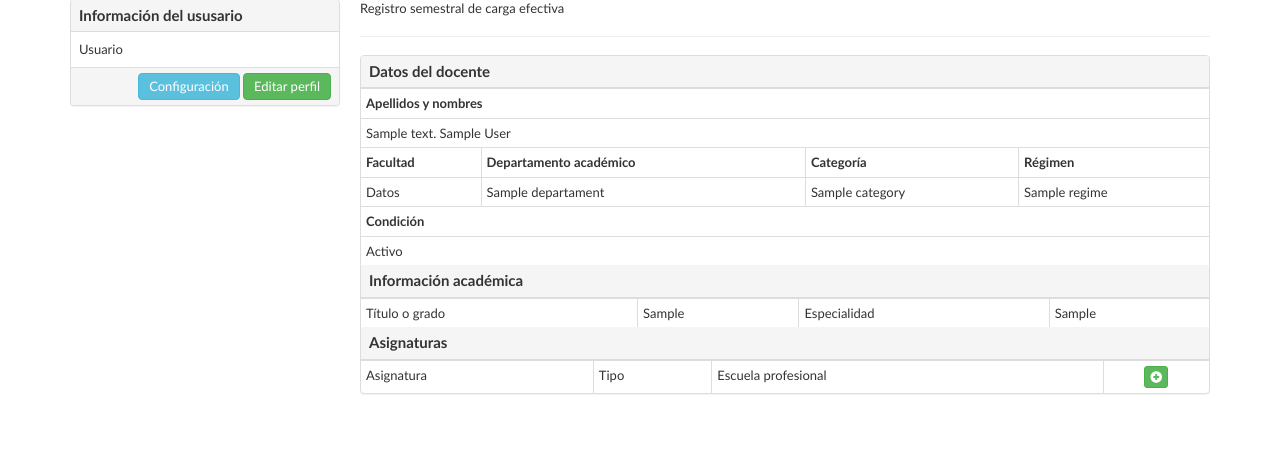
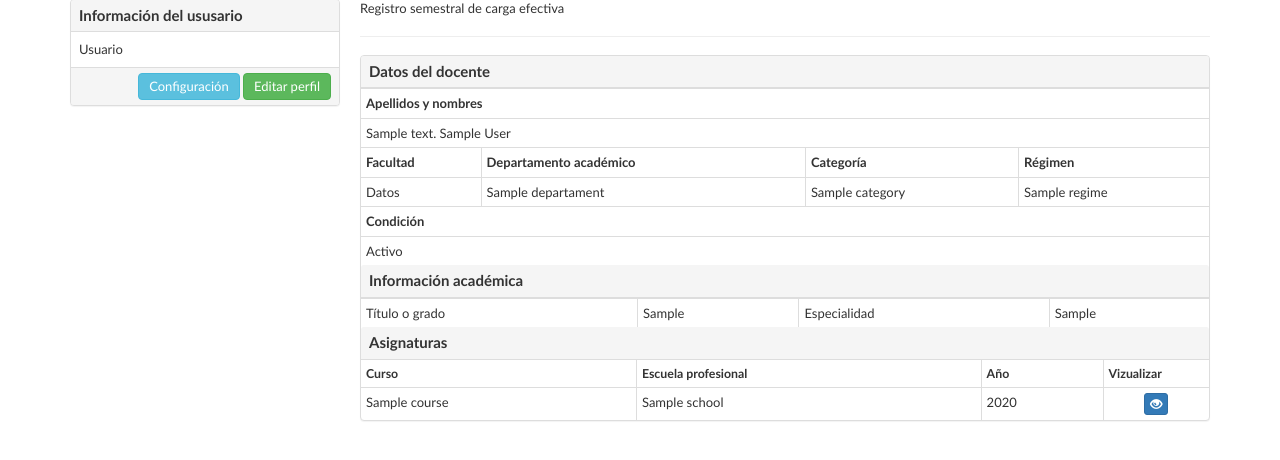
Before and after one commit to williamccondori/unsa_sistema_academico, a Django app: page /administracion/control_horas_lectivas/carga_efectiva in a window 1280 px wide. Shown: the part 70-530 px from the top of the page. Run offline with Django 3.2, Linux system fonts and the light colour scheme; tables that the repository leaves empty hold one stand-in row (values such as "Sample post"); data that the repository does not hold is empty; parts of the project's set-up code (start-up, migrations or seed data) failed here and were passed over; some libraries are stand-ins or nearby versions.

Commit message:
Se agrega la consulta de cursos a la ventana de carga efectiva

```diff
--- a/control_horas_lectivas/api_controllers/course_api_controller.py
+++ b/control_horas_lectivas/api_controllers/course_api_controller.py
@@ -48,10 +48,11 @@ class CourseApiController(View):
 
     def delete(self, request, *args, **kwargs):
         try:
+
             course_service = CourseService()
             course_dto = CourseDto()
 
-            course_dto.from_json(request.GET)
+            course_dto.from_json_delete(request.GET)
             course_service.delete(course_dto)
 
             return JsonResponse(encode.to_json(
--- a/control_horas_lectivas/dtos/course_dto.py
+++ b/control_horas_lectivas/dtos/course_dto.py
@@ -35,3 +35,11 @@ class CourseDto(object):
             )
             hours_dto.append(hour_dto)
         self.HoursDto = hours_dto
+
+    def from_json_delete(self, json_data):
+        self.Id = json_data["Id"]
+        self.Name = json_data["Name"]
+        self.Credit = json_data["Credit"]
+        self.IdStudyPlan = json_data["IdStudyPlan"]
+        self.IdTeacher = json_data["IdTeacher"]
+        self.Estado = json_data["Estado"]
--- a/control_horas_lectivas/dtos/teacher_dto.py
+++ b/control_horas_lectivas/dtos/teacher_dto.py
@@ -7,7 +7,7 @@ class TeacherDto(object):
     def __init__(self, id=0, name='', address_name='', degree=''
         , speciality='', id_departament=0, id_category=0, id_regime=0
         , departament_dto=DepartamentDto(), category_dto=CategoryDto()
-        , regime_dto=RegimeDto(), estado=0):
+        , regime_dto=RegimeDto(), courses_dto=[], estado=0):
         self.Id = id
         self.Name = name
         self.AddressName = address_name
@@ -16,10 +16,10 @@ class TeacherDto(object):
         self.IdDepartament = id_departament
         self.IdCategory = id_category
         self.IdRegime = id_regime
-
         self.DepartamentDto = departament_dto
         self.CategoryDto = category_dto
         self.Regime = regime_dto
+        self.CoursesDto = courses_dto
 
         self.Estado = estado
 
--- a/control_horas_lectivas/servicios/carga_efectiva_service.py
+++ b/control_horas_lectivas/servicios/carga_efectiva_service.py
@@ -4,6 +4,9 @@ from control_horas_lectivas.dtos.teacher_dto import TeacherDto
 from control_horas_lectivas.dtos.departament_dto import DepartamentDto
 from control_horas_lectivas.dtos.category_dto import CategoryDto
 from control_horas_lectivas.dtos.regime_dto import RegimeDto
+from control_horas_lectivas.dtos.course_dto import CourseDto
+from control_horas_lectivas.dtos.study_plan_dto import StudyPlanDto
+from control_horas_lectivas.dtos.school_dto import SchoolDto
 
 class CargaEfectivaService(object):
 
@@ -12,6 +15,25 @@ class CargaEfectivaService(object):
 
         teacher = Teacher.objects.filter(pk=teacher_id)
         teacher = teacher[0]
+
+        courses_dto = []
+
+        for course in teacher.course_set.all():
+            courses_dto.append(CourseDto(
+                id=course.id,
+                name=course.name,
+                id_study_plan=course.study_plan_id,
+                id_teacher=course.teacher_id,
+                study_plan_dto=StudyPlanDto(
+                    id=course.study_plan.id,
+                    year=course.study_plan.year,
+                    school_dto=SchoolDto(
+                        id=course.study_plan.school.id,
+                        name=course.study_plan.school.name
+                    )
+                )
+            ))
+
         carga_efectiva_dto.TeacherDto = TeacherDto(
             teacher.id
             , teacher.name
@@ -32,7 +54,8 @@ class CargaEfectivaService(object):
             , RegimeDto(
                 teacher.regime.id
                 , teacher.regime.name
-            )
+            ),
+            courses_dto
         )
 
         carga_efectiva_dto.DaysDto = []
--- a/control_horas_lectivas/static/js/app/factories/course-factory.js
+++ b/control_horas_lectivas/static/js/app/factories/course-factory.js
@@ -5,7 +5,6 @@
     function CourseFactory(BaseFactory) {
         var Course = [];
         Course.ObtenerCourse = function (modelo) {
-            debugger;
             return BaseFactory.Obtener('/administracion/control_horas_lectivas/api/course', modelo);
         };
         Course.GuardarCourse = function (modelo) {
--- a/control_horas_lectivas/templates/carga_efectiva.html
+++ b/control_horas_lectivas/templates/carga_efectiva.html
@@ -74,16 +74,24 @@
         </div>
         <div class="table-responsive">
             <table class="table table-condensed table-bordered">
-                <tbody>
+                <thead>
                     <tr>
-                        <td>Asignatura</td>
-                        <td>Tipo</td>
-                        <td>Escuela profesional</td>
-                        <th class="text-center col-xs-3">
-                            <button class="btn btn-xs btn-success" ng-click="CrearCategory()" data-toggle="modal" href='#app-modal-carga-efectiva'>
-                                <span class="glyphicon glyphicon-plus-sign"></span>
+                        <th>Curso</th>
+                        <th>Escuela profesional</th>
+                        <th>Año</th>
+                        <th>Vizualizar</th>
+                    </tr>
+                </thead>
+                <tbody ng-repeat="Course in Teacher.CoursesDto">
+                    <tr>
+                        <td><span ng-bind="Course.Name"></span></td>
+                        <td><span ng-bind="Course.StudyPlanDto.SchoolDto.Name"></span></td>
+                        <td><span ng-bind="Course.StudyPlanDto.Year"></span></td>
+                        <td class="text-center col-xs-3">
+                            <button class="btn btn-xs btn-primary" ng-click="CrearCategory()" data-toggle="modal" href='#app-modal-carga-efectiva'>
+                                <span class="glyphicon glyphicon-eye-open"></span>
                             </button>
-                        </th>
+                        </td>
                     </tr>
                 </tbody>
             </table>
```
Also changed, not shown: control_horas_lectivas/static/js/app/controllers/study-plan-controller.js (+10 -2 lines).
